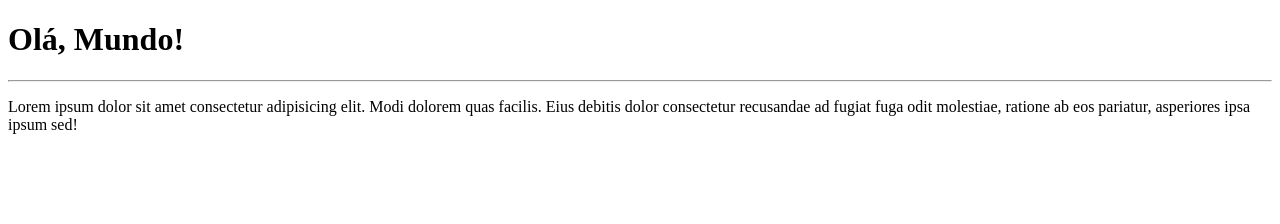
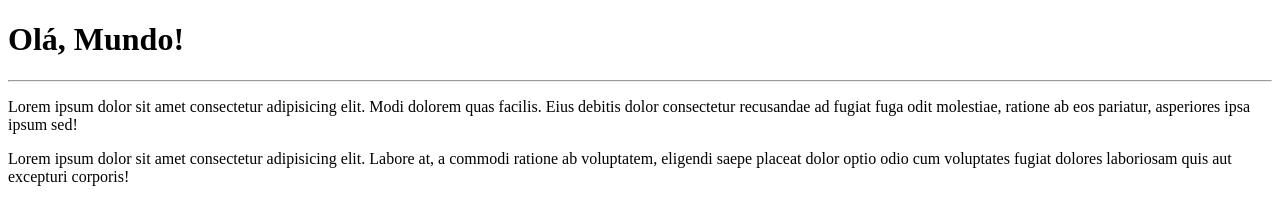
Before and after one commit to Kaua-Felipe/Ola-Mundo, a plain HTML site: page site-exemplo/index.html in a window 1280 px wide. Drawn offline with Linux system fonts and the light colour scheme.

Commit message:
adicionei um parágrafo

```diff
--- a/site-exemplo/index.html
+++ b/site-exemplo/index.html
@@ -9,5 +9,6 @@
     <h1>Olá, Mundo!</h1>
     <hr>
     <p>Lorem ipsum dolor sit amet consectetur adipisicing elit. Modi dolorem quas facilis. Eius debitis dolor consectetur recusandae ad fugiat fuga odit molestiae, ratione ab eos pariatur, asperiores ipsa ipsum sed!</p>
+    <p>Lorem ipsum dolor sit amet consectetur adipisicing elit. Labore at, a commodi ratione ab voluptatem, eligendi saepe placeat dolor optio odio cum voluptates fugiat dolores laboriosam quis aut excepturi corporis!</p>
 </body>
 </html>
```
